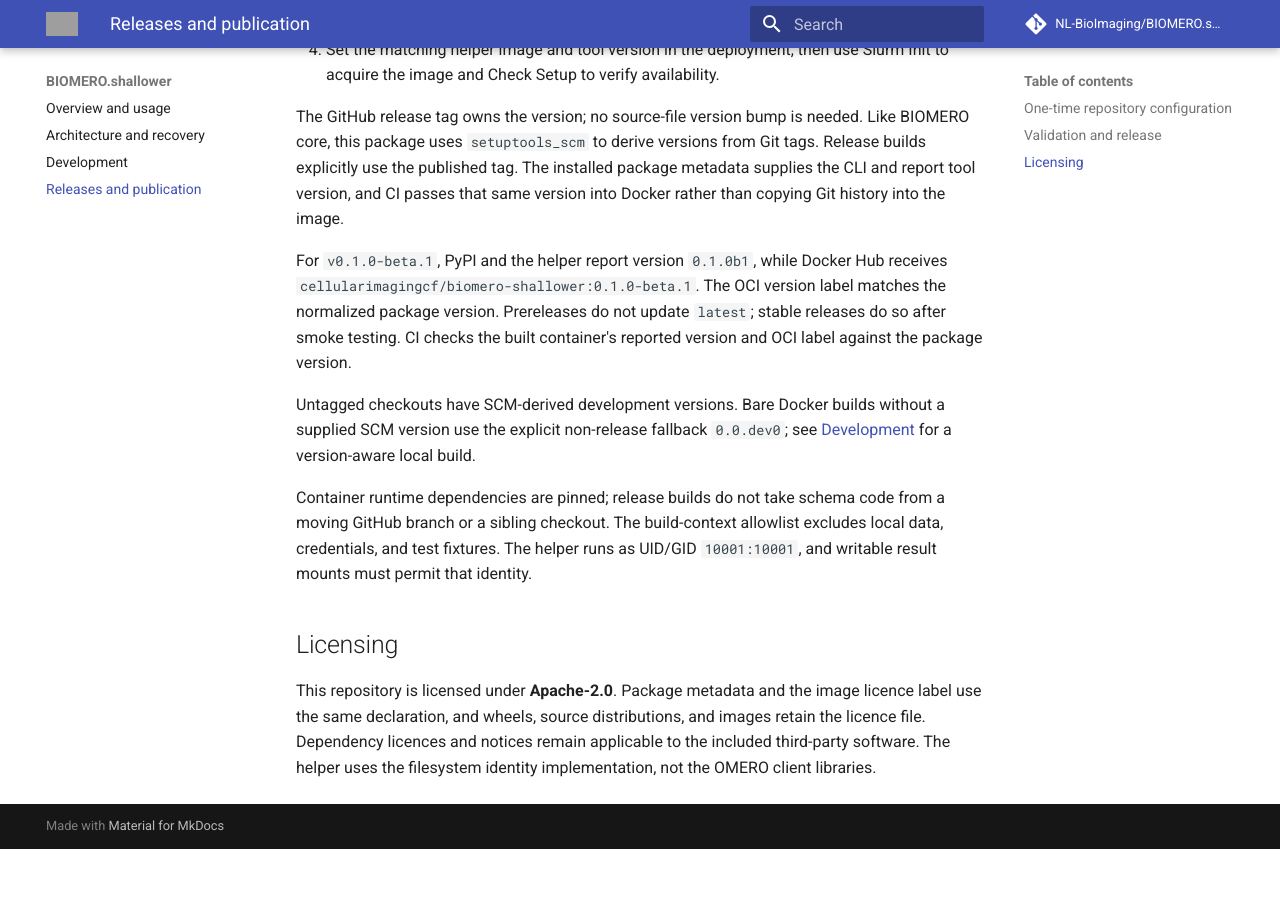
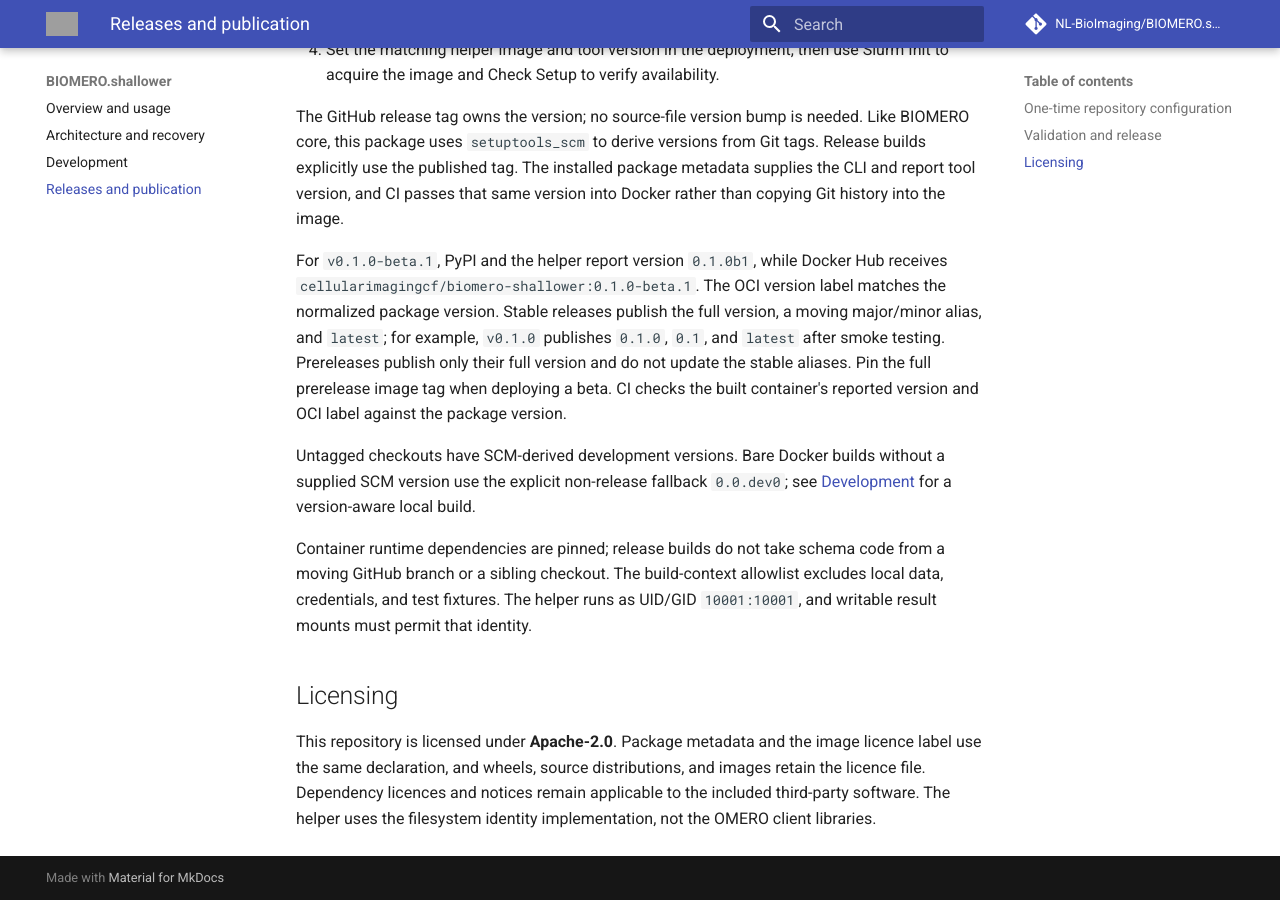
Before and after one commit to NL-BioImaging/BIOMERO.shallower, an MkDocs documentation site: the page built from docs/releases.md, in a window 1280 px wide and 900 px high, scrolled down 1328 px. Built offline with MkDocs 1.6.1 and Material for MkDocs 9.7.7, drawn with Linux system fonts in a browser that asks for light colours; comment, search, counter and statistics services are not loaded; before the commit the page ends 2177 px from its top, so only the background shows below that; grey boxes are pictures that could not be loaded.

Commit message:
fix: publish minor-version aliases for stable shallower images

```diff
--- a/docs/releases.md
+++ b/docs/releases.md
@@ -56,9 +56,12 @@ same version into Docker rather than copying Git history into the image.
 
 For `v0.1.0-beta.1`, PyPI and the helper report version `0.1.0b1`, while Docker
 Hub receives `cellularimagingcf/biomero-shallower:0.1.0-beta.1`. The OCI version
-label matches the normalized package version. Prereleases do not update
-`latest`; stable releases do so after smoke testing. CI checks the built
-container's reported version and OCI label against the package version.
+label matches the normalized package version. Stable releases publish the full
+version, a moving major/minor alias, and `latest`; for example, `v0.1.0`
+publishes `0.1.0`, `0.1`, and `latest` after smoke testing. Prereleases publish
+only their full version and do not update the stable aliases. Pin the full
+prerelease image tag when deploying a beta. CI checks the built container's
+reported version and OCI label against the package version.
 
 Untagged checkouts have SCM-derived development versions. Bare Docker builds
 without a supplied SCM version use the explicit non-release fallback
```
Also changed, not shown: 1 other file.
